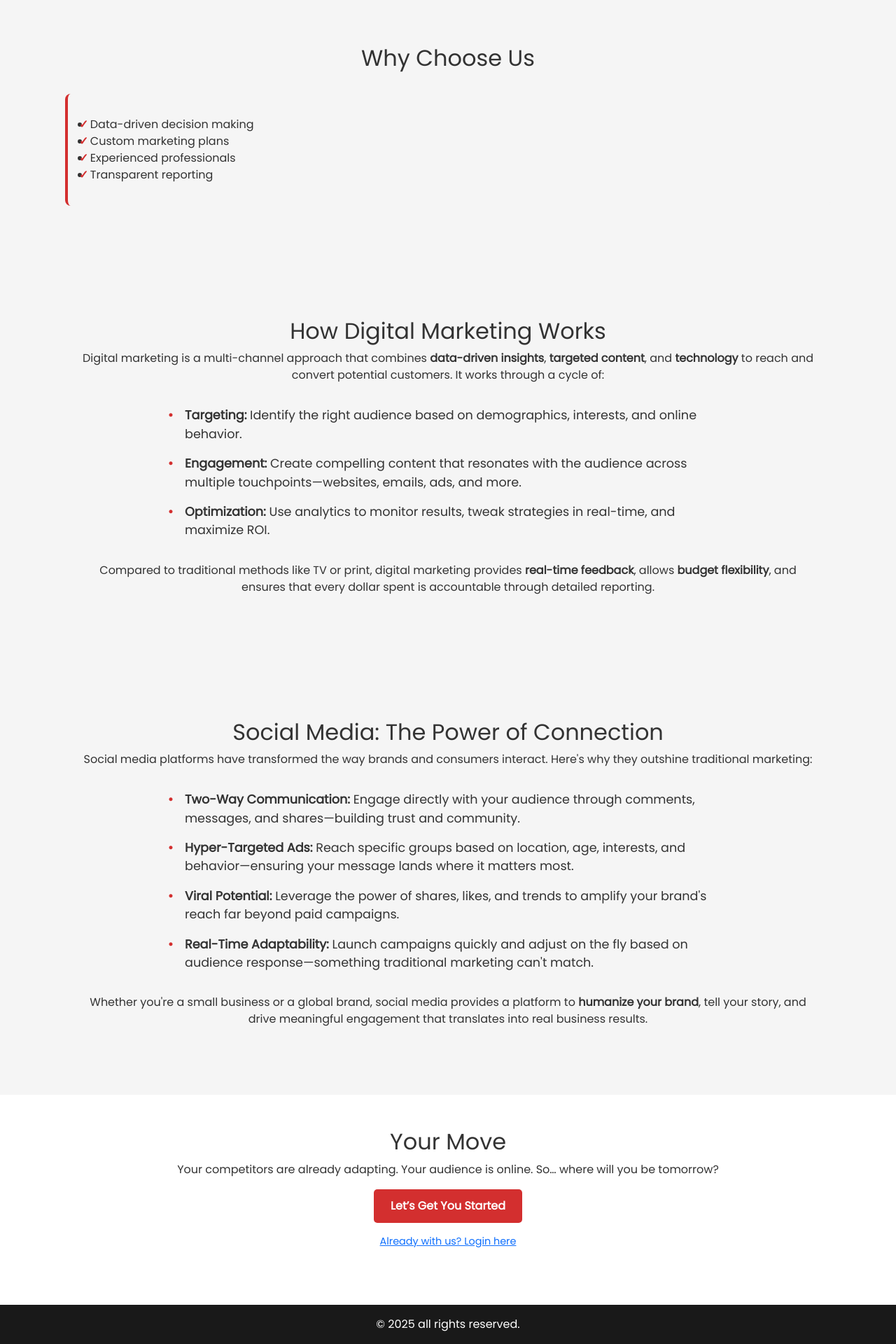
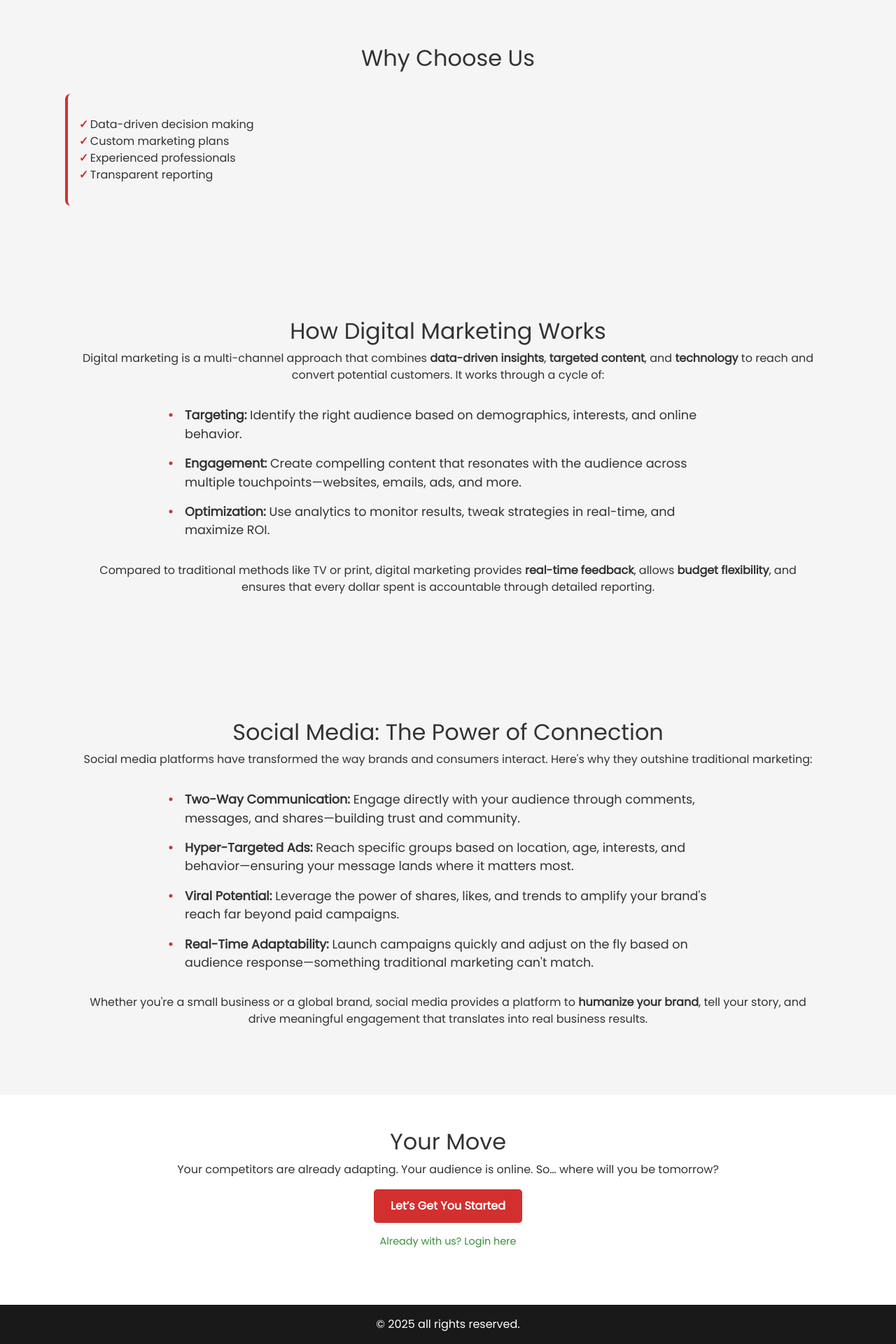
Before and after one commit to machine-56/digital-marketting, a Django app: page / in a window 1280 px wide. Shown: the part 2151-4071 px from the top of the page at 70% size. Run offline with Django 5.2, Linux system fonts and the light colour scheme; some libraries are stand-ins or nearby versions.

Commit message:
design bug

```diff
--- a/digital_marketing/static/css/home.css
+++ b/digital_marketing/static/css/home.css
@@ -140,6 +140,7 @@
 .why-points {
   border-left: 4px solid var(--primary);
   text-align: left;
+  list-style: none;
 }
 
 .why-points li::before {
@@ -160,6 +161,11 @@
 .alt-login {
   margin-top: 1rem;
   font-size: 0.9rem;
+}
+
+.link-login{
+  text-decoration: none;
+  color: #388e3c;
 }
 
 .how-it-works ul, .social-media-advantage ul {
```
